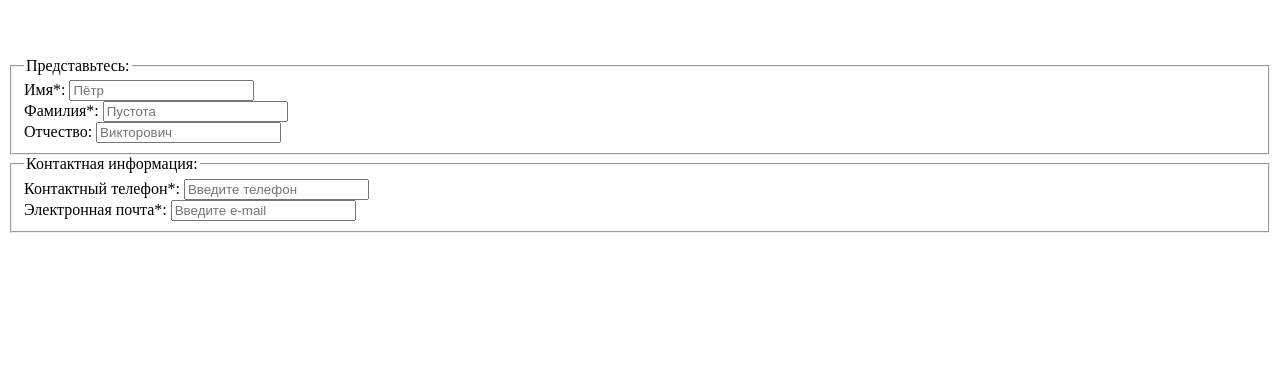
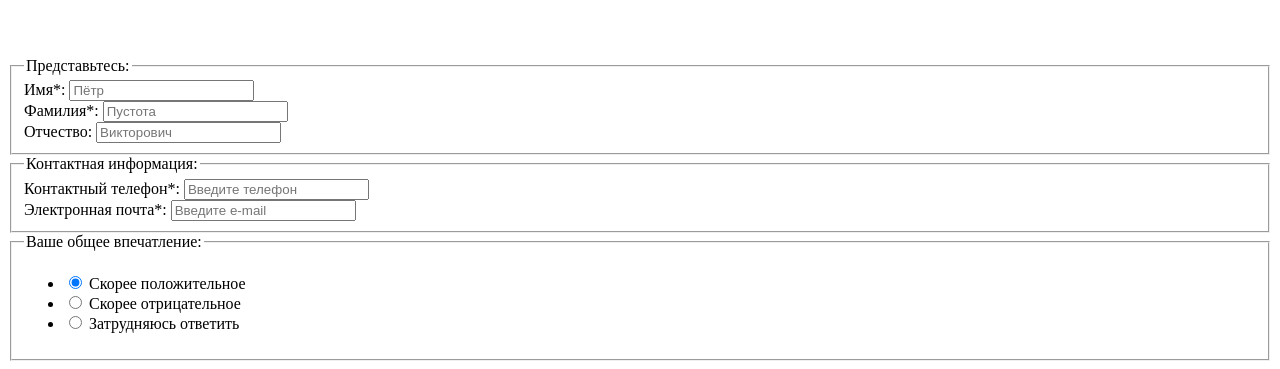
Before and after one commit to htmlacademy-adaptive/1897333-sedona-28, a website: page source/form.html in a window 1280 px wide. Shown: the part 778-1147 px from the top of the page. Before the commit the page ends 1019 px from the top, so only its background shows below. Drawn offline with Linux system fonts and the light colour scheme.

Commit message:
Разметил Радиокнопки

```diff
--- a/source/form.html
+++ b/source/form.html
@@ -82,6 +82,35 @@
                 placeholder="Введите e-mail" required>
             </div>
           </fieldset>
+          <fieldset class="feedback__impressions">
+            <legend class="feedback__title">Ваше общее впечатление:</legend>
+            <ul class="feedback__list">
+              <li class="feedback__item">
+                <label class="feedback__control">
+                  <input class="feedback__control-input" type="radio" name="type-of-impressions" value="positive"
+                    checked>
+                  <span class="feedback__control-mark"></span>
+                  <span class="feedback__control-label">Скорее положительное</span>
+                </label>
+              </li>
+              <li class="feedback__item">
+                <label class="feedback__control">
+                  <input class="feedback__control-input" type="radio" name="type-of-impressions" value="negative">
+                  <span class="feedback__control-mark"></span>
+                  <span class="feedback__control-label">Скорее отрицательное</span>
+                </label>
+              </li>
+              <li class="feedback__item">
+                <label class="feedback__control">
+                  <input class="feedback__control-input" type="radio" name="type-of-impressions" value="difficult">
+                  <span class="feedback__control-mark"></span>
+                  <span class="feedback__control-label">Затрудняюсь ответить</span>
+                </label>
+              </li>
+            </ul>
+          </fieldset>
+
+
         </form>
 
       </div>
```
